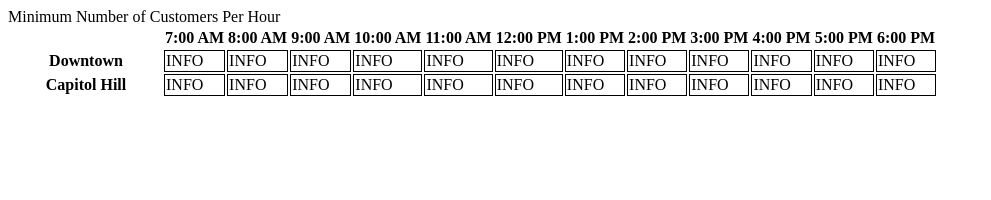
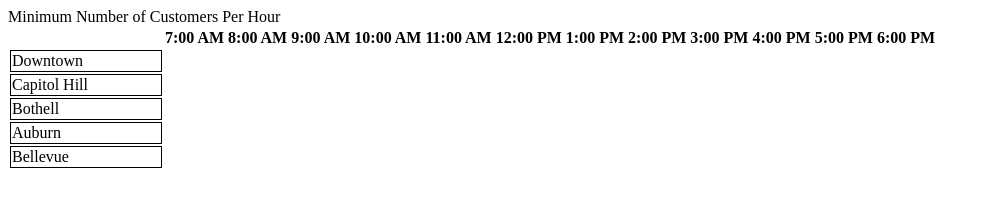
Before and after one commit to seanfooks01/donut_shop, a plain HTML site: page index.html in a window 1280 px wide. Shown: the whole page, without its empty margins (0-991 px from the left). Drawn offline with Linux system fonts and the light colour scheme.

Commit message:
Added rows and columns with location names

```diff
--- a/donut.js
+++ b/donut.js
@@ -29,5 +29,16 @@ for(var i = 0; i < hours.length; i++){
   tableHead.textContent = hours[i];
 }
 
+var locationsTable = document.getElementById("locations_table");
+for(var i = 0; i < locations.length; i++){
+  var row = document.createElement("tr");
+  locationsTable.appendChild(row);
+  var column = document.createElement("td");
+  row.appendChild(column);
+  column.textContent = locations[i].name;
+}
+
+var locationName = document.createElement("td");
+
 
 }
--- a/index.html
+++ b/index.html
@@ -5,42 +5,13 @@
   <script type="text/javascript" src="donut.js"></script>
 </head>
 <body>
-  <table id="min-cust-table">
+  <table>
     <thead>Minimum Number of Customers Per Hour</thead>
-    <tr id="hours_operation">
-      <th width="150"></th>
-
-    </tr>
-    <tr>
-      <th>Downtown</th>
-      <td>INFO</td>
-      <td>INFO</td>
-      <td>INFO</td>
-      <td>INFO</td>
-      <td>INFO</td>
-      <td>INFO</td>
-      <td>INFO</td>
-      <td>INFO</td>
-      <td>INFO</td>
-      <td>INFO</td>
-      <td>INFO</td>
-      <td>INFO</td>
-    </tr>
-    <tr>
-      <th>Capitol Hill</th>
-      <td>INFO</td>
-      <td>INFO</td>
-      <td>INFO</td>
-      <td>INFO</td>
-      <td>INFO</td>
-      <td>INFO</td>
-      <td>INFO</td>
-      <td>INFO</td>
-      <td>INFO</td>
-      <td>INFO</td>
-      <td>INFO</td>
-      <td>INFO</td>
-    </tr>
+    <tbody id="locations_table">
+      <tr id="hours_operation">
+        <th width="150"></th>
+      </tr>
+    </tbody>
   </table>
 
 </body>
```
